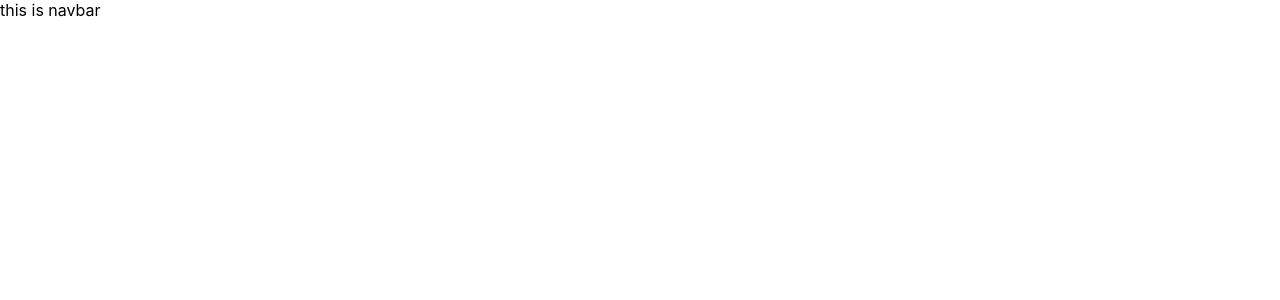
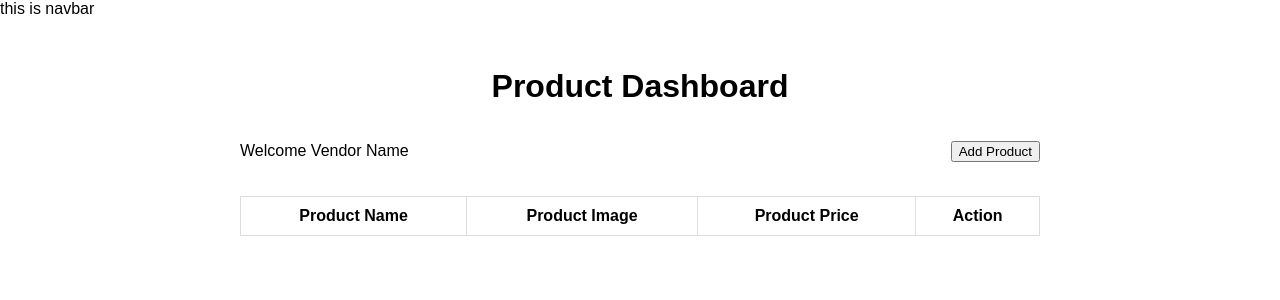
Before and after one commit to Sweta8587/acxiomAssignment, a React (Create React App) app in the folder libmang/: page /SectionToShowItem in a window 1280 px wide. Before the commit this address had no page. Shown: the top 300 px of the page. Built offline with nearby package versions, Linux system fonts and the light colour scheme.

Commit message:
New function
Addition

```diff
--- a/libmang/src/App.js
+++ b/libmang/src/App.js
@@ -9,7 +9,6 @@ const App=()=>{
   <Navbar/>
   <Navigate/>
 
-
     </>
   );
 
--- /dev/null
+++ b/libmang/src/components/Logins/Vendor/ProductList.css
@@ -0,0 +1,59 @@
+body {
+  font-family: sans-serif;
+  margin: 0;
+  padding: 0;
+}
+
+.container {
+  width: 800px;
+  margin: 50px auto;
+  text-align: center;
+}
+
+.header {
+  display: flex;
+  justify-content: space-between;
+  align-items: center;
+  margin-bottom: 20px;
+}
+
+.product-list {
+  width: 100%;
+}
+
+table {
+  width: 100%;
+  border-collapse: collapse;
+}
+
+th, td {
+  padding: 10px;
+  border: 1px solid #ddd;
+}
+
+.add-product {
+  background-color: #4CAF50;
+  color: white;
+  padding: 10px 20px;
+  margin-top: 20px;
+  border: none;
+  cursor: pointer;
+}
+
+.add-product:hover {
+  background-color: #3e8e41;
+}
+
+/* Optional styles for improved aesthetics */
+img {
+  max-width: 50px;
+  height: auto;
+}
+
+.product-list {
+  overflow-x: auto; /* Enable horizontal scrolling if table overflows container */
+}
+
+.action {
+  text-align: center; /* Center action buttons within the cell */
+}
--- /dev/null
+++ b/libmang/src/components/Logins/Vendor/ProductList.js
@@ -0,0 +1,77 @@
+import React, { useState } from 'react';
+import '../Vendor/ProductList.css'
+
+
+function ProductList() {
+  const [products, setProducts] = useState([]);
+
+  const handleAddProduct = () => {
+    const newProductName = prompt('Enter product name:');
+    const newProductPrice = prompt('Enter product price:');
+
+    if (newProductName && newProductPrice) {
+      setProducts([...products, {
+        name: newProductName,
+        price: newProductPrice,
+        id: Math.random().toString(36).substring(2, 15), // Generate a unique ID
+      }]);
+    } else {
+      alert('Please enter both product name and price');
+    }
+  };
+
+  const handleDeleteProduct = (productId) => {
+    setProducts(products.filter((product) => product.id !== productId));
+  };
+
+  const handleUpdateProduct = (product) => {
+    const updatedProductName = prompt(`Enter updated name for "${product.name}":`);
+    const updatedProductPrice = prompt(`Enter updated price for "${product.name}":`);
+
+    if (updatedProductName || updatedProductPrice) {
+      const updatedProducts = products.map((item) =>
+        item.id === product.id
+          ? { ...item, name: updatedProductName || item.name, price: updatedProductPrice || item.price }
+          : item
+      );
+      setProducts(updatedProducts);
+    }
+  };
+
+  return (
+    <div className="container">
+      <h1>Product Dashboard</h1>
+      <div className="header">
+        <p>Welcome Vendor Name</p>
+        <button onClick={handleAddProduct}>Add Product</button>
+      </div>
+      <div className="product-list">
+        <table>
+          <thead>
+            <tr>
+              <th>Product Name</th>
+              <th>Product Image</th>
+              <th>Product Price</th>
+              <th>Action</th>
+            </tr>
+          </thead>
+          <tbody>
+            {products.map((product) => (
+              <tr key={product.id}>
+                <td>{product.name}</td>
+                <td><img src="placeholder.jpg" alt="Product Image" /></td>
+                <td>{`$${product.price}`}</td>
+                <td>
+                  <button onClick={() => handleDeleteProduct(product.id)}>Delete</button>
+                  <button onClick={() => handleUpdateProduct(product)}>Update</button>
+                </td>
+              </tr>
+            ))}
+          </tbody>
+        </table>
+      </div>
+    </div>
+  );
+}
+
+export default ProductList;
--- /dev/null
+++ b/libmang/src/components/Logins/Vendor/ProductStatus.css
@@ -0,0 +1,59 @@
+.dashboard {
+    width: 800px;
+    margin: 50px auto;
+    font-family: sans-serif;
+  }
+
+  .header {
+    display: flex;
+    justify-content: space-between;
+    align-items: center;
+    padding: 10px 20px;
+    border-bottom: 1px solid #ddd;
+  }
+
+  .header h1 {
+    font-size: 20px;
+    margin: 0;
+  }
+
+  .logout {
+    display: flex;
+    align-items: center;
+  }
+
+  .logout p {
+    margin-right: 10px;
+  }
+
+  .product-list-container {
+    margin-top: 20px;
+  }
+
+  table {
+    width: 100%;
+    border-collapse: collapse;
+  }
+
+  th, td {
+    padding: 10px;
+    border: 1px solid #ddd;
+  }
+
+  th {
+    text-align: left;
+  }
+
+  .add-product {
+    background-color: #4CAF50;
+    color: white;
+    padding: 10px 20px;
+    margin-top: 20px;
+    border: none;
+    cursor: pointer;
+    float: right; /* Align button to the right */
+  }
+
+  .add-product:hover {
+    background-color: #3e8e41;
+  }
--- a/libmang/src/components/Logins/Vendor/VendorPortal.js
+++ b/libmang/src/components/Logins/Vendor/VendorPortal.js
@@ -1,6 +1,6 @@
 import React from "react";
 import alstyles from "../Vendor/VendorPortal.module.css"
-// import { NavLink } from "react-router-dom";
+import { NavLink } from "react-router-dom";
 
 const VendorPortal = () => {
 
@@ -10,27 +10,34 @@ const VendorPortal = () => {
         <>
             <div className={alstyles.inparea}>
                 <h1 className={alstyles.llabel}>WELCOME Vendor</h1>
+                <div className={alstyles.llabel}>
+
+                    <button className={alstyles.blabel}>Product Status</button>
+                    <button className={alstyles.blabel}>Request Item</button>
+                    <button className={alstyles.blabel}>View Product</button>
+                    <button className={alstyles.blabel}>Log Out</button>
+
+
+
+                </div>
 
 
 
                 <div className={alstyles.user}>
 
-                    <button className={alstyles.blabel}>Vendr</button>
-                    <button className={alstyles.blabel}>Cart</button>
-                    <button className={alstyles.blabel}>Guest List</button>
-                    <button className={alstyles.blabel}>Order Status</button>
+                <button className={alstyles.blabel}>Your Item</button>
+                <NavLink to="/SectionToShowItem" >
+                <button className={alstyles.blabel}>Add New Item</button>
+                    </NavLink>
+
+
+                    <button className={alstyles.blabel}>Transaction</button>
+                    <button className={alstyles.blabel}>Log Out</button>
 
 
 
                 </div>
-                <div className={alstyles.user}>
 
-                    <button className={alstyles.blabel}>Log Out</button>
-
-
-
-
-                </div>
 
 
             </div>
--- a/libmang/src/components/Logins/Vendor/VendorPortal.module.css
+++ b/libmang/src/components/Logins/Vendor/VendorPortal.module.css
@@ -2,7 +2,7 @@
     margin:auto;
     height: 350px;
     width: 750px;
-    background-color: rgba(154, 152, 152, 0.584);
+    background-color: rgba(25, 94, 222, 0.584);
 }
 
 .inpbox{
@@ -17,23 +17,26 @@
 }
 
 .llabel{
+    height: 70px;
+    width: 85%;
+    border: 1px solid black;
+    border-radius: 5px;
+    color: white;
+    padding: 5px;
+    margin: auto;
+    margin-top: 15px;
+
+
+    background-color: rgb(150, 150, 150);
+}
+
+.blabel{
     height: 30px;
-    width: 1500px;
+    width: 100px;
     border: 1px solid black;
     border-radius: 5px;
     color: white;
     padding: 5px;
     margin: 10px;
-    background-color: blue;
+    background-color: rgb(150, 150, 150);
 }
-
-.blabel{
-    height: 30px;
-    width: 1500px;
-    border: 1px solid black;
-    border-radius: 5px;
-    color: white;
-    padding: 5px;
-    margin: 10px;
-    background-color: rgb(155, 155, 155);
-}
--- a/libmang/src/components/Navigations/Navigate.js
+++ b/libmang/src/components/Navigations/Navigate.js
@@ -9,6 +9,7 @@ import UserSignUp from "../Logins/User/UserSignUp";
 import VenderSignUp from "../Logins/Vendor/VendorSignUp";
 import UserPortal from "../Logins/User/UserPortal";
 import VendorPortal from "../Logins/Vendor/VendorPortal";
+import ProductList from "../Logins/Vendor/ProductList";
 
 
 const Navigate=()=>{
@@ -25,6 +26,7 @@ const Navigate=()=>{
             <Route path="/SignUpAsUser" element={<UserSignUp/>}/>
             <Route path="/LogedinUserPortal" element={<UserPortal/>}/>
             <Route path="/LogedinVendorPortal" element={<VendorPortal/>}/>
+            <Route path="/SectionToShowItem" element={<ProductList/>}/>
         </Routes>
 
 
```
Also changed, not shown: libmang/src/components/Logins/Vendor/ProductStatus.js (added).
